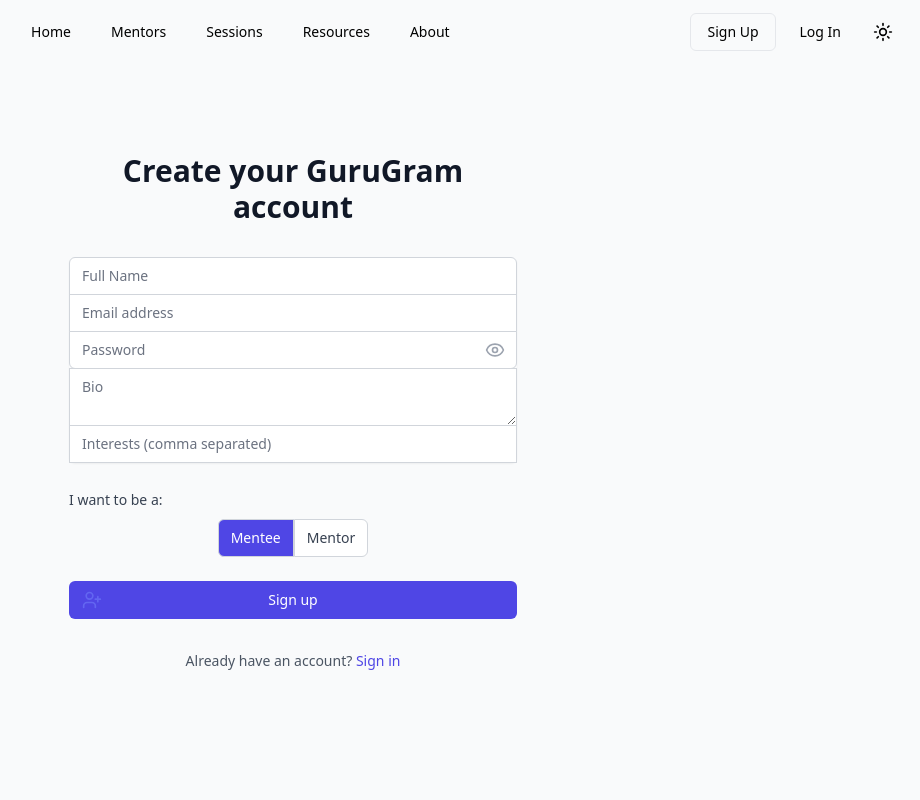
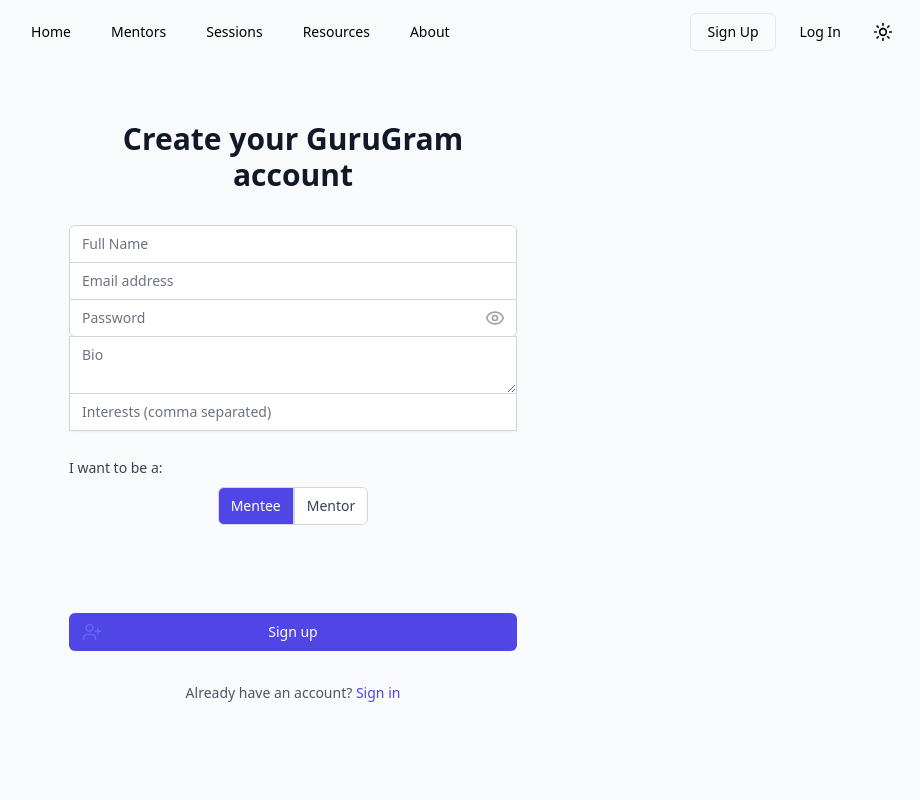
Before and after one commit to KshKnsl/GuruGram, a React (Vite) app in the folder client/: page /signup in a window 1280 px wide. Shown: the top 800 px of the page, without its empty margins (347-1267 px from the left). Built offline with nearby package versions, Linux system fonts and the light colour scheme.

Commit message:
google auth done

```diff
--- a/client/src/Pages/Login.tsx
+++ b/client/src/Pages/Login.tsx
@@ -33,7 +33,6 @@
         login(token, rest._doc._id, rest._doc.email);
 
         navigate("/dashboard");
-
       } else {
         toast.error("Login failed. Please check your credentials.");
       }
@@ -42,7 +41,6 @@
       toast.error("An error occurred. Please try again.");
     }
   };
-
 
   const handleGoogleLogin = async (response: any) => {
     try {
@@ -58,7 +56,12 @@
       });
       if (res.ok) {
         const { token, ...rest } = await res.json();
-                login(token, rest.user._id, rest.user.email);
+        console.log(rest);
+        if (role === "mentee") {
+          login(token, rest.mentee._id, rest.mentee.email);
+        } else {
+          login(token, rest.mentor._id, rest.mentor.email);
+        }
         toast.success("Google login successful!", {
           position: "top-right",
           autoClose: 4000,
@@ -73,6 +76,7 @@
         );
       }
     } catch (error) {
+        console.error("Google login error:", error);
       toast.error("An error occurred during Google login.", {
         position: "top-right",
         autoClose: 4000,
--- a/client/src/Pages/Signup.tsx
+++ b/client/src/Pages/Signup.tsx
@@ -1,8 +1,10 @@
-import React, { useState } from 'react';
+import React, { useContext, useState } from 'react';
 import { Eye, EyeOff, UserPlus } from 'lucide-react';
-import { Link } from 'react-router-dom';
+import { Link, useNavigate } from "react-router-dom";
 import { ToastContainer, toast } from 'react-toastify';
 import 'react-toastify/dist/ReactToastify.css';
+import { AuthContext } from "../context/AuthContext.tsx";
+import { GoogleLogin } from "@react-oauth/google";
 
 const Signup: React.FC = () => {
   const [name, setName] = useState('');
@@ -12,6 +14,9 @@
   const [interests, setInterests] = useState<string[]>([]);
   const [role, setRole] = useState<'mentee' | 'mentor'>('mentee');
   const [showPassword, setShowPassword] = useState(false);
+
+  const { login } = useContext(AuthContext);
+  const navigate = useNavigate();
 
   const handleSubmit = async (e: React.FormEvent) => {
     e.preventDefault();
@@ -30,6 +35,48 @@
     } catch (error) {
       console.error('Signup error:', error);
       toast.error('An error occurred. Please try again.');
+    }
+  };
+
+  const handleGoogleLogin = async (response: any) => {
+    try {
+      const endpoint =
+        role === "mentee"
+          ? `${import.meta.env.VITE_BACKEND_URL}/api/mentee/google-login`
+          : `${import.meta.env.VITE_BACKEND_URL}/api/mentor/google-login`;
+
+      const res = await fetch(endpoint, {
+        method: "POST",
+        headers: { "Content-Type": "application/json" },
+        body: JSON.stringify({ token: response.credential }),
+      });
+      if (res.ok) {
+        const { token, ...rest } = await res.json();
+        console.log(rest);
+        if (role === "mentee") {
+          login(token, rest.mentee._id, rest.mentee.email);
+        } else {
+          login(token, rest.mentor._id, rest.mentor.email);
+        }
+        toast.success("Google login successful!", {
+          position: "top-right",
+          autoClose: 4000,
+        });
+      } else {
+        toast.error(
+          `Google login failed. Please try again.${await res.text()}`,
+          {
+            position: "top-right",
+            autoClose: 4000,
+          }
+        );
+      }
+    } catch (error) {
+      console.error("Google login error:", error);
+      toast.error("An error occurred during Google login.", {
+        position: "top-right",
+        autoClose: 4000,
+      });
     }
   };
 
@@ -161,6 +208,22 @@
           </div>
 
           <div>
+            <GoogleLogin
+              onSuccess={handleGoogleLogin}
+              onError={() =>
+                toast.error("Google login failed. Please try again.", {
+                  position: "top-right",
+                  autoClose: 4000,
+                })
+              }
+              type="standard"
+              theme="filled_black"
+              size="large"
+              text="signin_with"
+            />
+          </div>
+
+          <div>
             <button
               type="submit"
               className="group relative w-full flex justify-center py-2 px-4 border border-transparent text-sm font-medium rounded-md text-white bg-indigo-600 hover:bg-indigo-700 focus:outline-none focus:ring-2 focus:ring-offset-2 focus:ring-indigo-500"
```
Also changed, not shown: 2 other files (tests, documents, lock files or other folders). Lines whose indentation alone changed are shown as unchanged.
